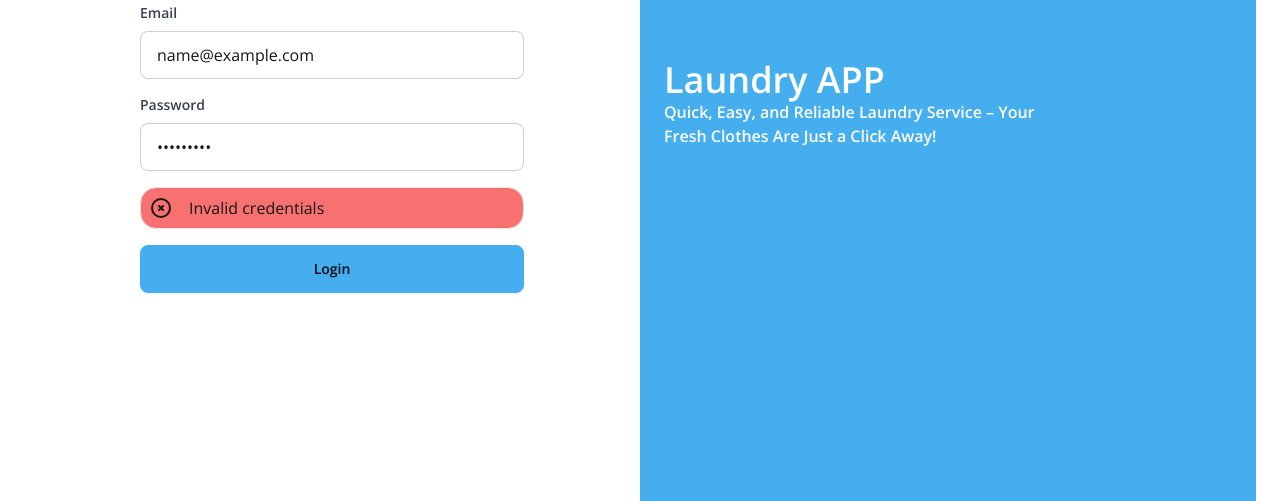
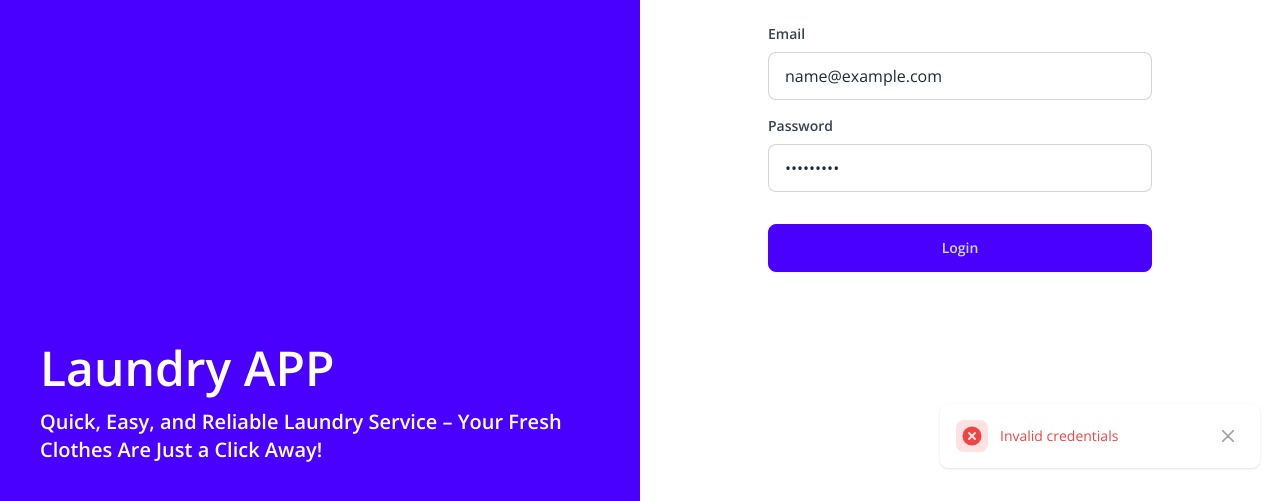
Before and after one commit to wznuhidayat/laundry-app, a Nuxt app: page /login in a window 1280 px wide. Both pictures are taken after typing "name@example.com", "Sample123" into the empty fields and a click on the button "Login". Shown: the part 296-797 px from the top of the page. Built offline with nearby package versions, Linux system fonts and the light colour scheme; no server answers.

Commit message:
add(component): toast alert with pinia store

```diff
--- a/app.vue
+++ b/app.vue
@@ -2,7 +2,7 @@
 
 </script>
 <template>
-  <div data-theme="cmyk">
+  <div data-theme="nord">
     <AppHeader />
     <NuxtPage/>
   </div>
--- a/components/Sidebar.vue
+++ b/components/Sidebar.vue
@@ -11,12 +11,12 @@ const logout = async () => {
     <div class="col-span-1 bg-primary p-4 card shadow-lg">
           <h2 class="text-2xl font-extrabold text-center text-slate-100">Laundry App</h2>
           <ul class="mt-6 ">
-            <li class="hover:bg-secondary card py-2 px-4"><nuxt-link to="/dashboard" class="text-slate-100 font-semibold ">Dashboard</nuxt-link></li>
-            <li class="hover:bg-secondary card py-2 px-4"><nuxt-link to="/orders" class="text-slate-100 font-semibold ">Orders</nuxt-link> </li>
-            <li class="hover:bg-secondary card py-2 px-4"><nuxt-link to="/order-history" class="text-slate-100 font-semibold ">Order History</nuxt-link> </li>
-            <li class="hover:bg-secondary card py-2 px-4"><nuxt-link to="/dashboard" class="text-slate-100 font-semibold ">Master</nuxt-link> </li>
-            <li class="hover:bg-secondary card py-2 px-4"><nuxt-link to="/customers" class="text-slate-100 font-semibold ">Customers</nuxt-link> </li>
-            <li class="hover:bg-secondary card py-2 px-4"><a href="#" class="text-slate-100 font-semibold " @click="logout">Logout</a></li>
+            <li class="hover:bg-secondary card p-4"><nuxt-link to="/dashboard" class="text-slate-100 font-bold ">Dashboard</nuxt-link></li>
+            <li class="hover:bg-secondary card p-4"><nuxt-link to="/orders" class="text-slate-100 font-bold ">Orders</nuxt-link> </li>
+            <li class="hover:bg-secondary card p-4"><nuxt-link to="/order-history" class="text-slate-100 font-bold ">Order History</nuxt-link> </li>
+            <li class="hover:bg-secondary card p-4"><nuxt-link to="/dashboard" class="text-slate-100 font-bold ">Master</nuxt-link> </li>
+            <li class="hover:bg-secondary card p-4"><nuxt-link to="/customers" class="text-slate-100 font-bold ">Customers</nuxt-link> </li>
+            <li class="hover:bg-secondary card p-4"><a href="#" class="text-slate-100 font-bold " @click="logout">Logout</a></li>
           </ul>
         </div>
 </template>
--- /dev/null
+++ b/components/ToastAlert.vue
@@ -0,0 +1,87 @@
+
+<template>
+    <div
+      v-if="toast.message"
+      :class="[
+        'fixed bottom-5 right-5 flex items-center w-full max-w-xs p-4 mb-4 rounded-lg shadow text-sm font-normal',
+        {
+          'text-gray-500 bg-white dark:text-gray-400 dark:bg-gray-800': true,
+          'text-green-500 bg-green-100 dark:bg-green-800 dark:text-green-200': toast.type === 'success',
+          'text-red-500 bg-red-100 dark:bg-red-800 dark:text-red-200': toast.type === 'error',
+          'text-orange-500 bg-orange-100 dark:bg-orange-700 dark:text-orange-200': toast.type === 'warning',
+          'text-blue-500 bg-blue-100 dark:bg-blue-800 dark:text-blue-200': toast.type === 'info',
+        }
+      ]"
+      role="alert"
+    >
+      <div
+        :class="[
+          'inline-flex items-center justify-center flex-shrink-0 w-8 h-8 rounded-lg',
+          {
+            'bg-green-100 dark:bg-green-800': toast.type === 'success',
+            'bg-red-100 dark:bg-red-800': toast.type === 'error',
+            'bg-orange-100 dark:bg-orange-700': toast.type === 'warning',
+            'bg-blue-100 dark:bg-blue-800': toast.type === 'info',
+          }
+        ]"
+      >
+        <svg
+          class="w-5 h-5"
+          :class="{
+            'text-green-500 dark:text-green-200': toast.type === 'success',
+            'text-red-500 dark:text-red-200': toast.type === 'error',
+            'text-orange-500 dark:text-orange-200': toast.type === 'warning',
+            'text-blue-500 dark:text-blue-200': toast.type === 'info',
+          }"
+          xmlns="http://www.w3.org/2000/svg"
+          fill="currentColor"
+          viewBox="0 0 20 20"
+        >
+          <path
+            v-if="toast.type === 'success'"
+            d="M10 .5a9.5 9.5 0 1 0 9.5 9.5A9.51 9.51 0 0 0 10 .5Zm3.707 8.207-4 4a1 1 0 0 1-1.414 0l-2-2a1 1 0 0 1 1.414-1.414L9 10.586l3.293-3.293a1 1 0 0 1 1.414 1.414Z"
+          />
+          <path
+            v-if="toast.type === 'error'"
+            d="M10 .5a9.5 9.5 0 1 0 9.5 9.5A9.51 9.51 0 0 0 10 .5Zm3.707 11.793a1 1 0 1 1-1.414 1.414L10 11.414l-2.293 2.293a1 1 0 0 1-1.414-1.414L8.586 10 6.293 7.707a1 1 0 0 1 1.414-1.414L10 8.586l2.293-2.293a1 1 0 0 1 1.414 1.414L11.414 10l2.293 2.293Z"
+          />
+          <path
+            v-if="toast.type === 'warning'"
+            d="M10 .5a9.5 9.5 0 1 0 9.5 9.5A9.51 9.51 0 0 0 10 .5ZM10 15a1 1 0 1 1 0-2 1 1 0 0 1 0 2Zm1-4a1 1 0 0 1-2 0V6a1 1 0 0 1 2 0v5Z"
+          />
+          <path
+            v-if="toast.type === 'info'"
+            d="M10 2a8 8 0 1 0 0 16 8 8 0 0 0 0-16ZM10 12a1 1 0 1 1 0-2 1 1 0 0 1 0 2ZM10 8a1 1 0 1 1 0-2 1 1 0 0 1 0 2Z"
+          />
+        </svg>
+      </div>
+      <div class="ms-3">{{ toast.message }}</div>
+      <button
+        type="button"
+        class="ms-auto bg-white text-gray-400 hover:text-gray-900 rounded-lg focus:ring-2 focus:ring-gray-300 p-1.5 hover:bg-gray-100 inline-flex items-center justify-center h-8 w-8 dark:text-gray-500 dark:hover:text-white dark:bg-gray-800 dark:hover:bg-gray-700"
+        aria-label="Close"
+        @click="clearToast"
+      >
+        <svg
+          class="w-3 h-3"
+          xmlns="http://www.w3.org/2000/svg"
+          fill="none"
+          viewBox="0 0 14 14"
+        >
+          <path
+            stroke="currentColor"
+            stroke-linecap="round"
+            stroke-linejoin="round"
+            stroke-width="2"
+            d="m1 1 6 6m0 0 6 6M7 7l6-6M7 7l-6 6"
+          />
+        </svg>
+      </button>
+    </div>
+  </template>
+
+  <script setup>
+  import { useToastStore } from '~/stores/toast';
+  const toast = useToastStore();
+  const clearToast = () => toast.clearToast();
+  </script>
--- a/pages/login.vue
+++ b/pages/login.vue
@@ -1,6 +1,8 @@
 <script setup>
 import { ref } from 'vue';
 import { useAuthStore } from '~/stores/auth';
+import { useToastStore } from '~/stores/toast';
+const toast = useToastStore();
 
 const authStore = useAuthStore();
 const email = ref('');
@@ -14,11 +16,18 @@ const handleLogin = async () => {
     navigateTo('/dashboard'); // Redirect setelah login
   } catch (err) {
     error.value = err.body || 'Invalid credentials';
+    toast.showToast(error, 'error');
   }
 };
 </script>
 <template>
-  <div class="grid grid-cols-12 h-screen items-center px-6">
+  <div class="grid grid-cols-12 h-screen items-center">
+    <div class="col-span-12 hidden md:flex md:col-span-6 items-end bg-primary h-screen p-10">
+      <div class="max-h-sm space-y-4">
+        <h1 class="text-5xl font-bold  text-white">Laundry APP</h1>
+        <p class="text-white text-xl font-semibold">Quick, Easy, and Reliable Laundry Service – Your Fresh Clothes Are Just a Click Away!</p>
+      </div>
+    </div>
     <div class="col-span-12 md:col-span-6">
       <div class="max-w-sm mx-auto">
         <h2 class="text-4xl font-bold">Login</h2>
@@ -51,20 +60,7 @@ const handleLogin = async () => {
           />
         </div>
         <div>
-          <div role="alert" class="alert bg-red-400 p-2  flex" v-if="error">
-            <svg @click="error = ''"
-              xmlns="http://www.w3.org/2000/svg"
-              class="h-6 w-6 shrink-0 stroke-current"
-              fill="none"
-              viewBox="0 0 24 24">
-              <path
-                stroke-linecap="round"
-                stroke-linejoin="round"
-                stroke-width="2"
-                d="M10 14l2-2m0 0l2-2m-2 2l-2-2m2 2l2 2m7-2a9 9 0 11-18 0 9 9 0 0118 0z" />
-            </svg>
-            <span>{{ error }}</span>
-          </div>
+
         </div>
         <button
           class="btn btn-primary btn-block "
@@ -74,11 +70,6 @@ const handleLogin = async () => {
         </button>
       </form>
     </div>
-    <div class="hidden md:flex col-span-6 items-center bg-primary h-screen px-6">
-      <div class="max-w-sm">
-        <h1 class="text-4xl font-bold  text-white">Laundry APP</h1>
-        <p class="text-white font-semibold">Quick, Easy, and Reliable Laundry Service – Your Fresh Clothes Are Just a Click Away!</p>
-      </div>
-    </div>
   </div>
+  <ToastAlert />
 </template>
--- /dev/null
+++ b/stores/toast.ts
@@ -0,0 +1,26 @@
+import { defineStore } from 'pinia';
+type ToastType = 'success' | 'error' | 'warning' | 'info';
+interface ToastState {
+    message: string;
+    type: ToastType | ''; // Allow an empty string for the initial state
+  }
+export const useToastStore = defineStore('toast', {
+    state: (): ToastState => ({
+        message: '',
+        type: '',
+    }),
+    actions: {
+        showToast(message: string, type: ToastType) {
+            this.message = message;
+            this.type = type;
+            setTimeout(() => {
+              this.message = '';
+              this.type = '';
+            }, 3000);
+          },
+          clearToast() {
+            this.message = '';
+            this.type = '';
+          },
+    },
+});
```
